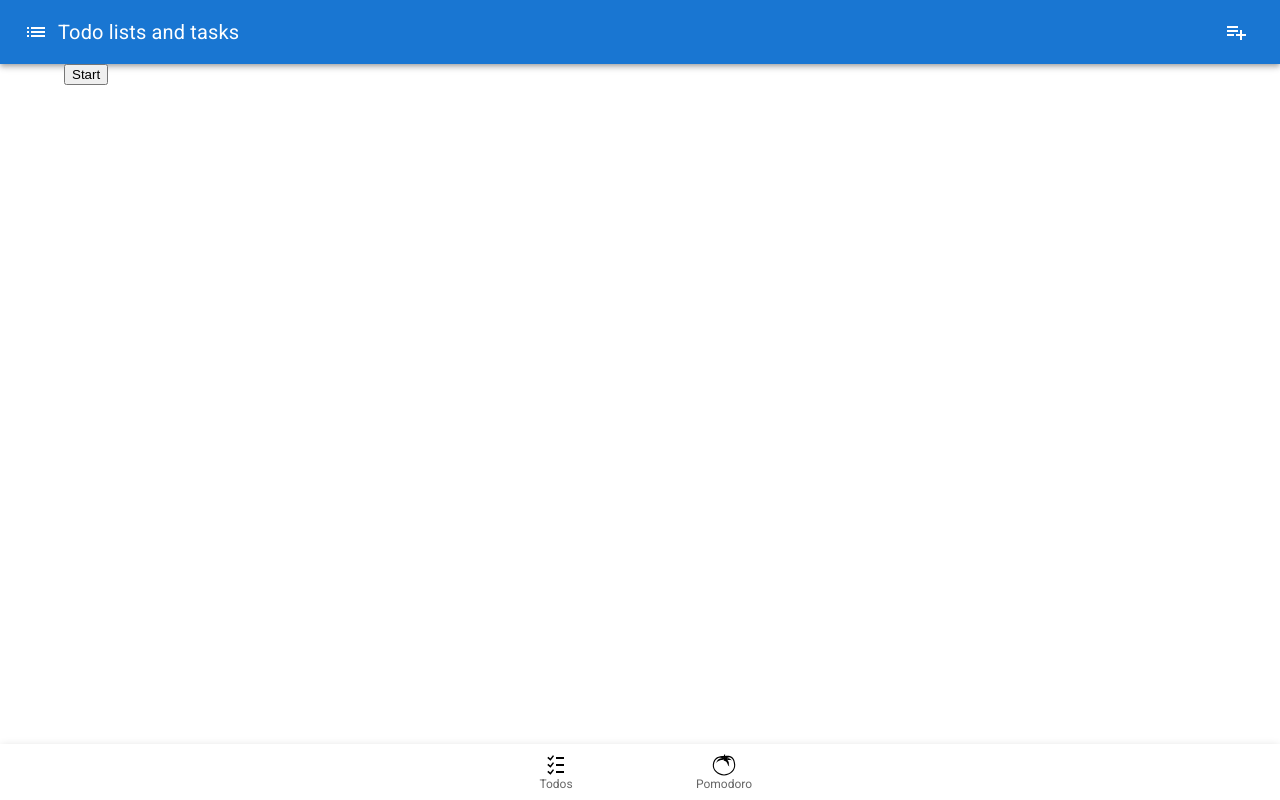
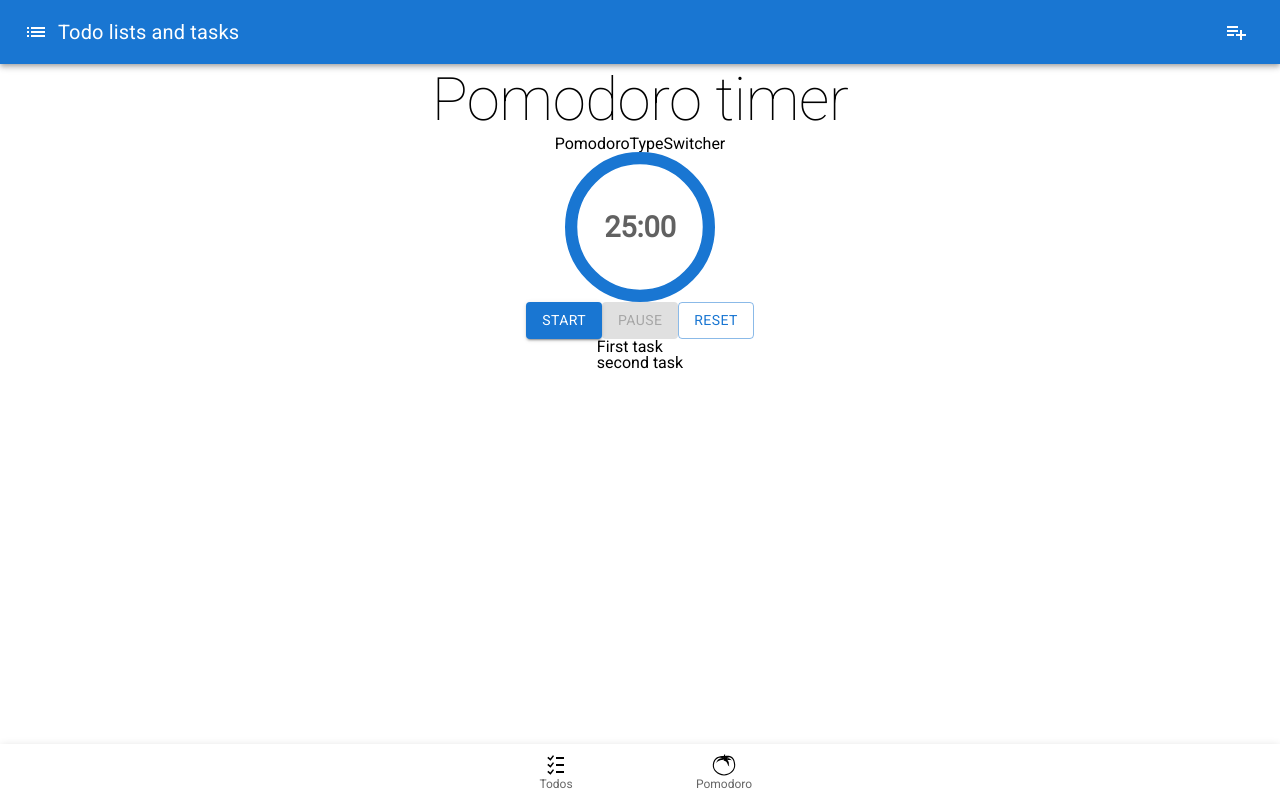
Before and after one commit to Les84Brest/MBSimpleToDo, a React (Create React App) app: page /pomodoro in a window 1280 px wide. Built offline with nearby package versions, Linux system fonts and the light colour scheme.

Commit message:
PomodoroMain: add basick functionality

```diff
--- /dev/null
+++ b/src/components/PomodoroDisplay/PomodoroDisplay.tsx
@@ -0,0 +1,45 @@
+import { FC, useEffect, useState } from "react";
+import CircularProgress, {
+    CircularProgressProps,
+} from '@mui/material/CircularProgress';
+import { Typography, Box } from '@mui/material';
+import { styled } from '@mui/material/styles';
+
+
+type PomodoroDisplayProps = CircularProgressProps & { value: number, formatedTime: string };
+
+const PomodoroTime = styled('div')(({ theme }) => ({
+    padding: theme.spacing(1),
+    fontSize: '1.8rem',
+    fontWeight: 700,
+    color: theme.palette.grey[700],
+}));
+
+export const PomodoroDisplay: FC<PomodoroDisplayProps> = (props) => {
+
+
+    return (
+        <Box sx={{ position: 'relative', display: 'inline-flex' }}>
+            <CircularProgress size={150} variant="determinate" {...props} />
+            <Box
+                sx={{
+                    top: 0,
+                    left: 0,
+                    bottom: 0,
+                    right: 0,
+                    position: 'absolute',
+                    display: 'flex',
+                    alignItems: 'center',
+                    justifyContent: 'center',
+                }}
+            >
+
+                <PomodoroTime>
+                    {props.formatedTime}
+                </PomodoroTime>
+            </Box>
+        </Box>
+    );
+}
+
+export default PomodoroDisplay;
--- /dev/null
+++ b/src/components/PomodoroDisplay/index.ts
@@ -0,0 +1 @@
+export {default} from './PomodoroDisplay';
--- /dev/null
+++ b/src/components/PomodoroTasks/PomodoroTasks.tsx
@@ -0,0 +1,15 @@
+import { FC } from "react";
+
+interface PomodoroTasksProps {
+    tasks: string[];
+}
+
+export const PomodoroTasks: FC<PomodoroTasksProps> = ({ tasks }) => {
+
+    return (
+        <ul>
+            {tasks.map((task, index) => <li key={index}>{task}</li>)}
+        </ul>
+    )
+}
+export default PomodoroTasks;
--- /dev/null
+++ b/src/components/PomodoroTasks/index.ts
@@ -0,0 +1 @@
+export {default} from './PomodoroTasks';
--- /dev/null
+++ b/src/components/PomodoryTypeSwitcher/PomodoryTypeSwitcher.tsx
@@ -0,0 +1,9 @@
+import { FC } from "react";
+
+export const PomodoroTypeSwitcher: FC = () => {
+
+    return (
+        <> PomodoroTypeSwitcher </>
+    )
+}
+export default PomodoroTypeSwitcher;
--- /dev/null
+++ b/src/components/PomodoryTypeSwitcher/index.ts
@@ -0,0 +1 @@
+export {default} from './PomodoryTypeSwitcher';
--- a/src/pages/Pomodoro.tsx
+++ b/src/pages/Pomodoro.tsx
@@ -1,59 +1,89 @@
-import React, {useState, useEffect} from 'react';
+import { Button, Container, Typography, Box } from '@mui/material';
+import React, { useState, useEffect, FC } from 'react';
+import PomodoroTypeSwitcher from '../components/PomodoryTypeSwitcher/PomodoryTypeSwitcher';
+import PomodoroDisplay from '../components/PomodoroDisplay';
+import PomodoroTasks from '../components/PomodoroTasks';
+import { formatTime } from "../utils/formatTime";
 
-interface TimerProps {
-    minutes: number;
-}
+const POMODORO_INTERVAL = 25;
+const SHORT_BREAK_INTERVAL = 5;
+const LONG_BREAK_INTERVAL = 15;
 
-const Timer: React.FC<TimerProps> = ({minutes}) => {
-    const [seconds, setSeconds] = useState(minutes * 60);
+type IntervalTimeout = ReturnType<typeof setInterval> | null;
+
+export const PomodoroTimer: FC = () => {
+    const [timeLeft, setTimeLeft] = useState<number>(25 * 60); // Initial work time in seconds
+    const [isRunning, setIsRunning] = useState<boolean>(false);
+    const [isBreak, setIsBreak] = useState<boolean>(false);
+    const [intervalId, setIntervalId] = useState<NodeJS.Timer | null>(null);
 
     useEffect(() => {
-        const interval = setInterval(() => {
-            setSeconds(seconds => seconds - 1);
-        }, 1000);
-        return () => clearInterval(interval);
-    }, []);
+        const tick = () => {
+            setTimeLeft((prevTimeLeft) => prevTimeLeft - 1);
+        };
 
-    return <div>{Math.floor(seconds / 60)}:{seconds % 60}</div>;
-};
+        if (isRunning) {
+            setIntervalId(setInterval(tick, 1000));
+        } else {
+            clearInterval(intervalId as NodeJS.Timer);
+        }
 
-interface TaskListProps {
-    tasks: string[];
-}
+        return () => clearInterval(intervalId as NodeJS.Timer); // Clear interval on unmount
+    }, [isRunning]);
 
-const TaskList: React.FC<TaskListProps> = ({tasks}) => (
-    <ul>
-        {tasks.map((task, index) => <li key={index}>{task}</li>)}
-    </ul>
-);
+    const handleStart = () => {
+        setIsRunning(true);
+    };
 
-const PomodoroTimer: React.FC = () => {
-    const [isRunning, setIsRunning] = useState(false);
-    const [isBreak, setIsBreak] = useState(false);
-    const [tasks, setTasks] = useState<string[]>([]);
+    const handlePause = () => {
+        setIsRunning(false);
+    };
 
-    const toggleTimer = () => {
-        setIsRunning(!isRunning);
-        if (!isRunning) {
-            setTimeout(() => {
-                setIsBreak(!isBreak);
-            }, isBreak ? 5 * 60 * 1000 : 25 * 60 * 1000);
+    const handleReset = () => {
+        setTimeLeft(25 * 60);
+        setIsRunning(false);
+        setIsBreak(false);
+    };
+
+    const handleBreak = () => {
+        setIsBreak(true);
+        setTimeLeft(5 * 60); // Set break time
+        handleStart();
+    };
+
+    const handleSession = () => {
+        setIsBreak(false);
+        setTimeLeft(25 * 60); // Set work time
+        handleStart();
+    };
+
+    const handleTimeComplete = () => {
+        if (isBreak) {
+            handleSession();
+        } else {
+            handleBreak();
         }
     };
 
-    const addTask = (task: string) => {
-        setTasks([...tasks, task]);
-    };
+    const getProgressValue = () => Math.trunc((timeLeft / (25 * 60)) * 100)
 
     return (
-        <div>
-            <button onClick={toggleTimer}>{isRunning ? 'Stop' : 'Start'}</button>
-            {isRunning && <Timer minutes={isBreak ? 5 : 25}/>}
-            <TaskList tasks={tasks}/>
-            {/* Add task input and button here */}
-        </div>
+        <Container>
+            <Box sx={{ display: 'flex', justifyContent: 'center', alignItems: 'center', flexDirection: 'column' }}>
+                <Typography variant='h2' sx={{ textAlign: 'center' }}>Pomodoro timer</Typography>
+                <PomodoroTypeSwitcher />
+                <PomodoroDisplay value={getProgressValue()} formatedTime={formatTime(timeLeft)} />
+                <Box>
+                    <Button variant="contained" onClick={handleStart} disabled={isRunning}> Start</Button>
+                    <Button variant="contained" onClick={handlePause} disabled={!isRunning}> Pause</Button>
+                    <Button onClick={handleReset} variant="outlined">Reset</Button>
+                </Box>
+                {isRunning && !timeLeft && <button onClick={handleTimeComplete}>Next</button>}
+                <PomodoroTasks tasks={['First task', 'second task']}/>
+            </Box>
+        </Container>
     );
+}
 
-};
 
 export default PomodoroTimer;
--- a/src/types/types.ts
+++ b/src/types/types.ts
@@ -9,3 +9,5 @@ export interface ITask {
     taskName: string;
     todos: ToDo[];
 }
+
+export type ValueOf<T> = T[keyof T];
--- /dev/null
+++ b/src/utils/formatTime.ts
@@ -0,0 +1,5 @@
+export function formatTime(time: number) {
+    const minutes = Math.floor(time / 60);
+    const seconds = time % 60;
+    return `${minutes.toString().padStart(2, '0')}:${seconds.toString().padStart(2, '0')}`;
+}
```
Also changed, not shown: src/components/PomodoryTypeSwitcher/types.ts (added, +9 -0 lines), 1 other file (tests, documents, lock files or other folders).
